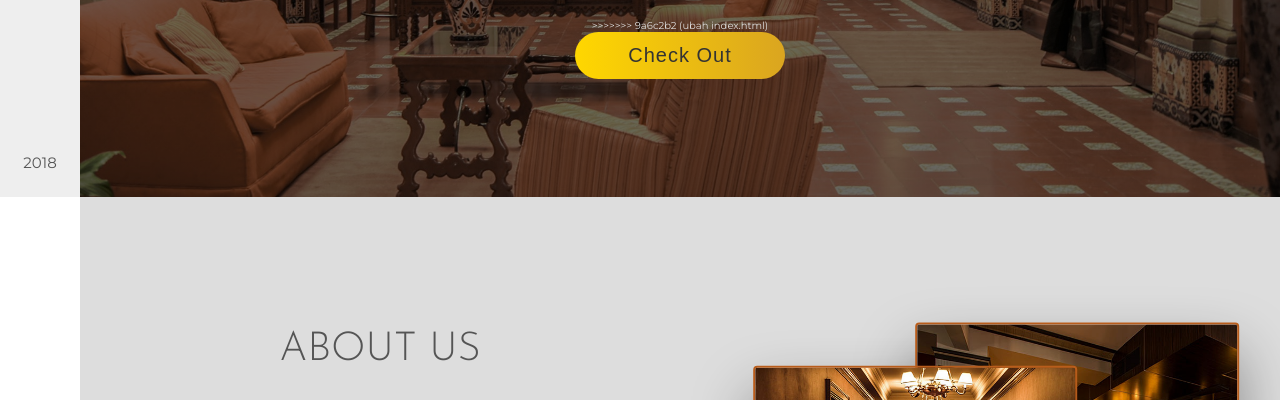
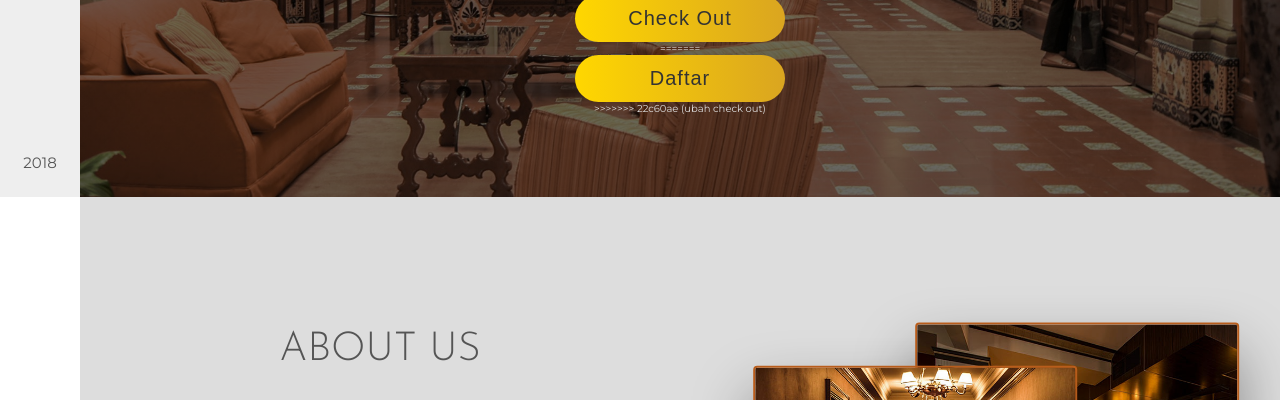
Before and after one commit to edwardferdian78/grand-hotel, a plain HTML site: page index.html in a window 1280 px wide. Shown: the part 603-1003 px from the top of the page. Drawn offline with Linux system fonts and the light colour scheme.

Commit message:
ubah check out

```diff
--- a/index.html
+++ b/index.html
@@ -124,8 +124,12 @@
 =======
         <h1 class="banner-heading">Selamat Datang di Grand Hotel</h1>
         <p class="banner-paragraph">Make your life luxurious</p>
+<<<<<<< HEAD
 >>>>>>> 9a6c2b2 (ubah index.html)
         <button class="banner-button">Check Out</button>
+=======
+        <button class="banner-button">Daftar</button>
+>>>>>>> 22c60ae (ubah check out)
       </div>
     </header>
     <!-- end of header -->
```
